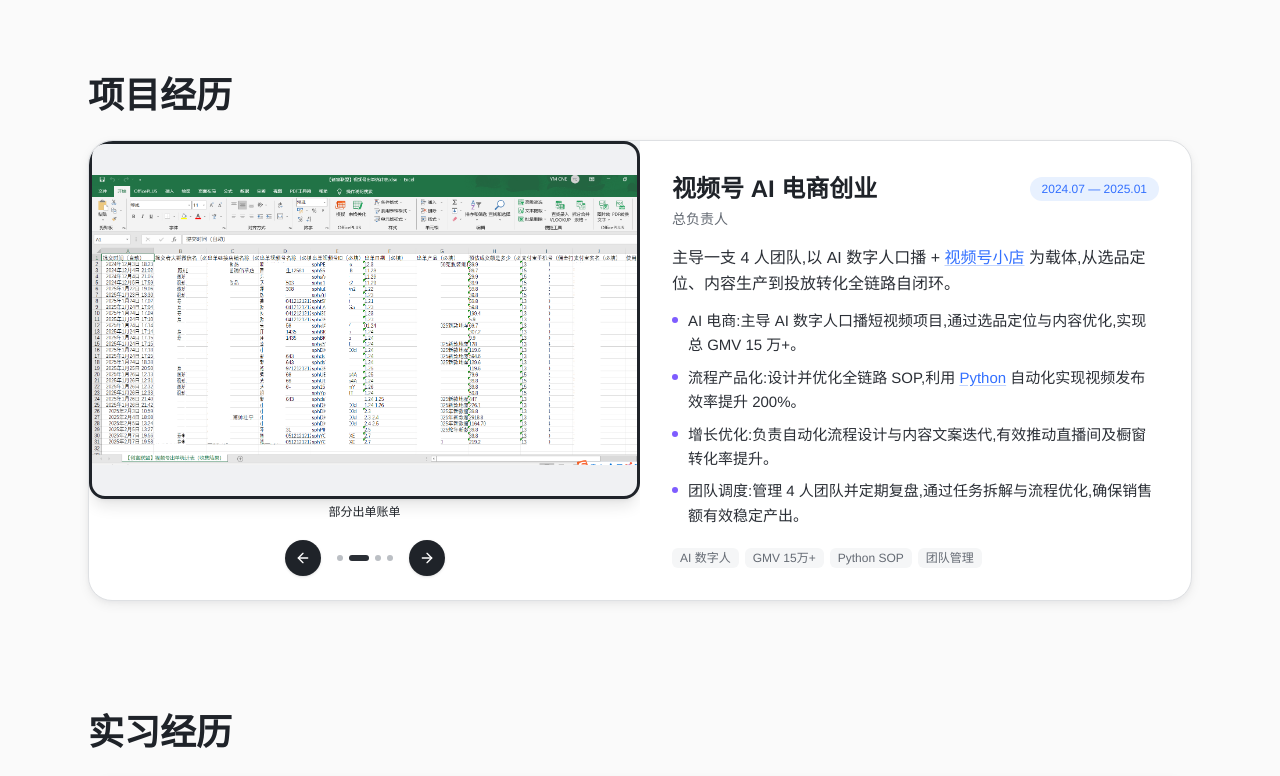
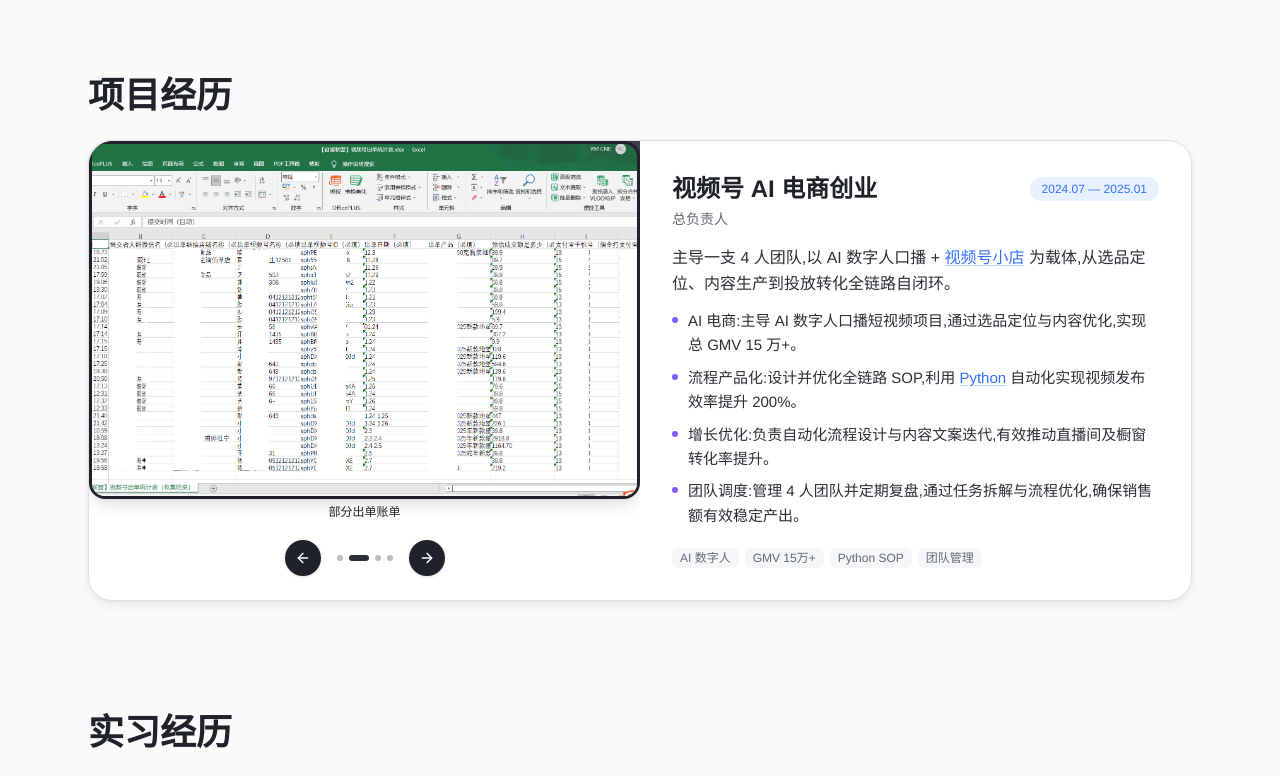
Before and after one commit to cneym1125/lingqi-CV, a React (Vite) app: page / in a window 1280 px wide. Shown: the part 700-1476 px from the top of the page. Built offline with nearby package versions, Linux system fonts and the light colour scheme.

Commit message:
fix: 图片改object-cover+透明背景,边框圆角直接显示在图片上

```diff
--- a/src/components/Carousel.tsx
+++ b/src/components/Carousel.tsx
@@ -104,7 +104,7 @@ export function Carousel({ slides, autoplay = true }: Props) {
     <>
       <div
         ref={containerRef}
-        className="relative w-full overflow-hidden"
+        className="relative w-full"
         style={{ perspective: '1000px', height: fixedHeight + stickUp }}
         onTouchStart={onTouchStart}
         onTouchMove={onTouchMove}
@@ -124,8 +124,8 @@ export function Carousel({ slides, autoplay = true }: Props) {
             style={{
               ...getStyle(index),
               height: fixedHeight,
-              objectFit: 'contain',
-              background: '#f0f1f3',
+              objectFit: 'cover',
+              background: 'transparent',
               cursor: index === activeIndex ? 'zoom-in' : 'pointer',
               border: '3px solid #1F2329',
               borderRadius: '16px',
```
